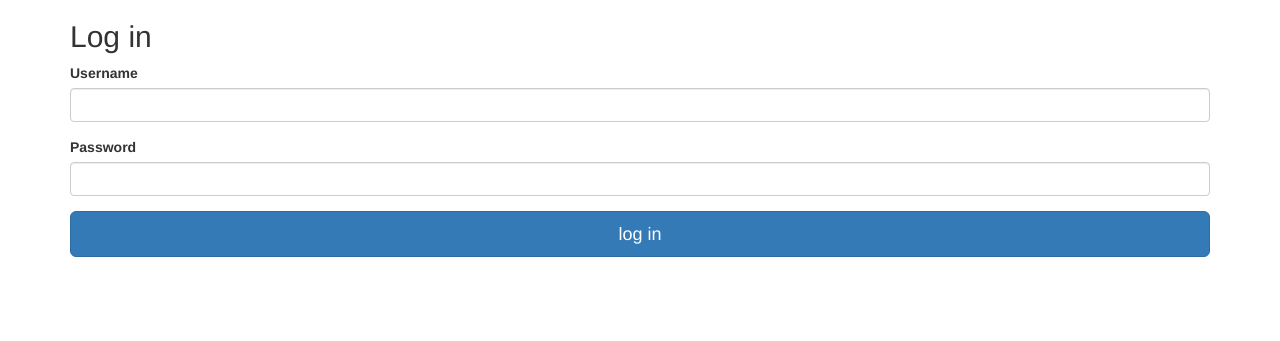
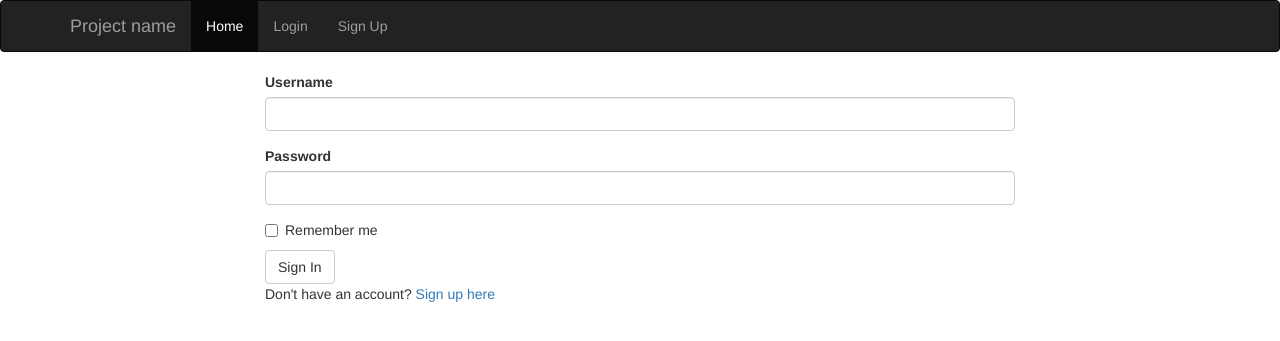
Before and after one commit to wamakimaN/Pitches, a Flask app: page /authenticate/login in a window 1280 px wide. Shown: the top 341 px of the page. Run offline with Flask 2, Linux system fonts and the light colour scheme; some libraries are stand-ins or nearby versions.

Commit message:
completed user validation and signin

```diff
--- a/app/auth/form.py
+++ b/app/auth/form.py
@@ -4,9 +4,10 @@ from wtforms.validators import Required,Email,EqualTo
 from ..models import User
 
 class LoginForm(FlaskForm):
-    username = StringField('Username',validators=[Required(),Email()])
+    username = StringField('Username',validators=[Required()])
     pass_secure = PasswordField('Password',validators =[Required()])
     remember = BooleanField('Remember me')
+    submit = SubmitField('Sign In')
 
 class RegistrationForm(FlaskForm):
     email = StringField('Your Email Address',validators=[Required(),Email()])
--- a/app/auth/views.py
+++ b/app/auth/views.py
@@ -10,11 +10,13 @@ from .. import db
 def login():
 
     form = LoginForm()
+    if form.validate_on_submit():
+        return '<h1>' + form.username.data + ' ' + 'logged in' + '</h1>'
 
     return render_template('auth/login.html', form = form)
 
 @auth.route('/signup',methods = ["GET","POST"])
-def register():
+def signup():
     form = RegistrationForm()
     if form.validate_on_submit():
         user = User(email = form.email.data, username = form.username.data,pass_secure = form.pass_secure.data)
@@ -22,4 +24,4 @@ def register():
         db.session.commit()
         return redirect(url_for('auth.login'))
         title = "New Account"
-    return render_template('auth/signup.html',form = form)
+    return render_template('auth/signup.html',reg_form = form)
--- a/app/templates/auth/login.html
+++ b/app/templates/auth/login.html
@@ -1,21 +1,23 @@
-{%extends 'bootstrap/base.html'%}
+{% extends 'base.html'%}
+{% import 'bootstrap/wtf.html' as wtf%}
 
-{%import 'bootstrap/wtf.html' as wtf%}
-
-{%block title%}
-Login
+{% block content %}
+<div class="container">
+    <div class="row">
+      <div class= "col-md-2"> </div>
+      <div class="col-md-8">
+      <!--Flash message -->
+      {% for message in get_flashed_messages() %}
+        <div class="alert alert-danger">
+        <button type="button" class="close" data-dismiss="alert">&times;</button>
+        {{ message }}
+        </div>
+      {% endfor %}
+      <!-- Login form -->
+      {{wtf.quick_form(form)}}
+      <p> Don't have an account? <a href="{{url_for('auth.signup')}}">Sign up here</a></p>
+     </div>
+     <div clas="col-md-2"> </div>
+    </div>
+</div>
 {%endblock%}
-
-{%block content%}
-
-<div class="container">
-  <form method="GET" action="/login" class="form-signin">
-  <h2 class="form-signin-heading">Log in</h2>
-  {{form.hidden_tag()}}
-  {{wtf.form_field(form.username)}}
-  {{wtf.form_field(form.pass_secure)}}
-    <button class="btn btn-lg btn-primary btn-block">log in</button>
-  </form>
-</div>
-
-{%endblock%}
--- a/app/templates/navbar.html
+++ b/app/templates/navbar.html
@@ -12,8 +12,8 @@
     <div id="navbar" class="collapse navbar-collapse">
       <ul class="nav navbar-nav">
         <li class="active"><a href="#">Home</a></li>
-        <li><a href="#">Login</a></li>
-        <li><a href= "#">Sign Up</a></li>
+        <li><a href="{{url_for('auth.login')}}">Login</a></li>
+        <li><a href="{{ url_for('auth.signup')}}">Sign Up</a></li>
       </ul>
     </div><!--/.nav-collapse -->
   </div>
```
Also changed, not shown: app/templates/auth/signup.html (+12 -18 lines).
